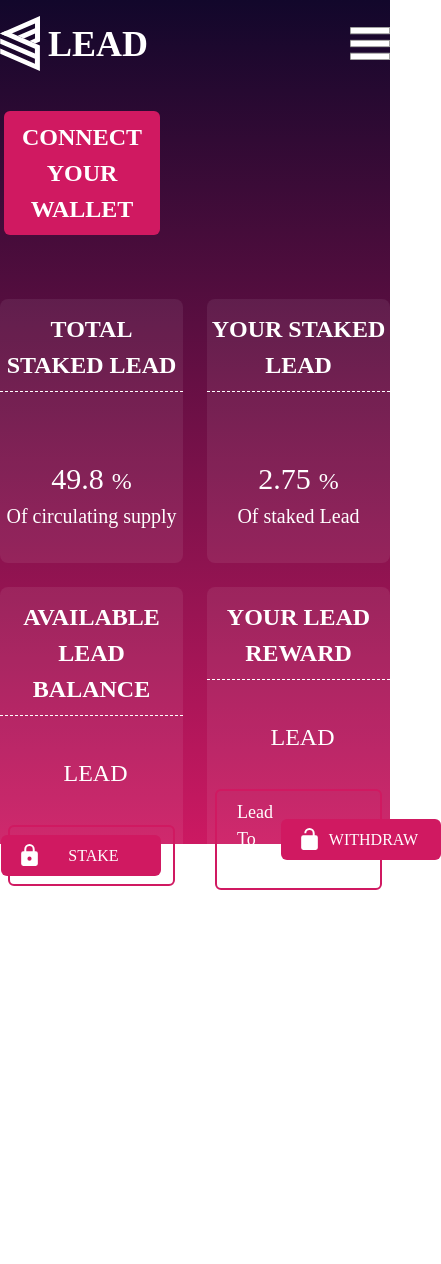
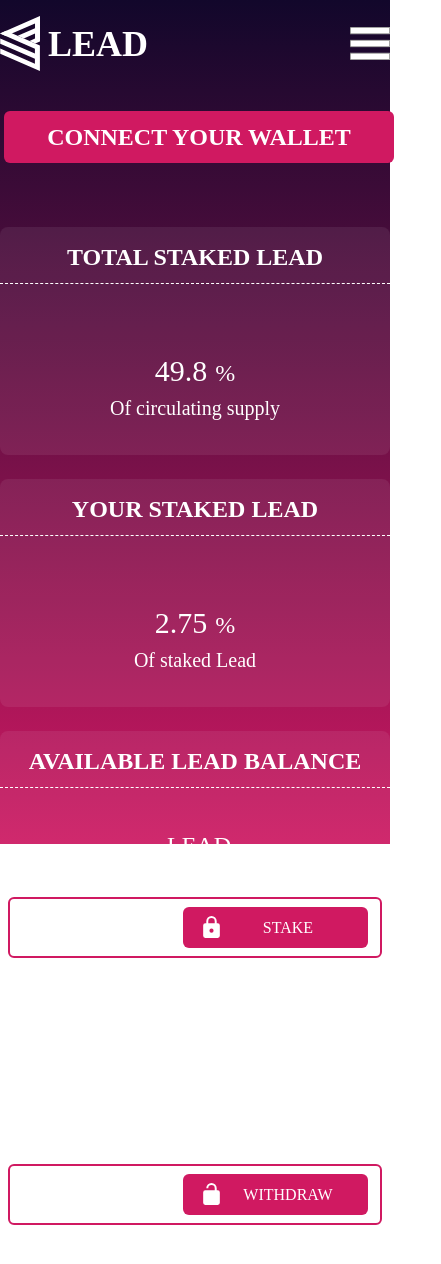
Before and after one commit to Pyweb-master/Lead-Stake-DApp-Frontend, a React (Create React App) app: page / in a window 390 px wide. Shown: the top 1264 px of the page, 441 px wide, since content can reach past the window. Before the commit the page ends 1002 px from the top, so only its background shows below. Built offline with nearby package versions, Linux system fonts and the light colour scheme; a web font is replaced by a local one; what @tailwindcss/ui would draw is missing.

Commit message:
mobile responsive

```diff
--- a/src/pages/HomePage.js
+++ b/src/pages/HomePage.js
@@ -15,12 +15,12 @@ const HomePage = () => {
 
       <div className="container mx-auto">
         <div className="w-full py-6">
-          <Button className="w-2/5 text-2xl font-extrabold">
+          <Button className="w-full md:w-2/5 text-2xl font-extrabold">
             Connect Your Wallet
           </Button>
         </div>
 
-        <div className="grid grid-cols-2 gap-6 mt-10">
+        <div className="grid grid-col-1 md:grid-cols-2 gap-6 mt-10">
           <Card title="Total Staked Lead">
             <div className="flex flex-col pt-16 pb-4">
               <div className="text-center">
@@ -76,7 +76,7 @@ const HomePage = () => {
           </Card>
         </div>
 
-        <div className="grid grid-cols-2 gap-6 mt-6">
+        <div className="grid grid-col-1 md:grid-cols-2 gap-6 mt-6">
           <div className="flex flex-row items-center mx-auto">
             <img src="/images/favorite.svg" width="25" alt="" />
             <span className="text-white text-md ml-2">
```
